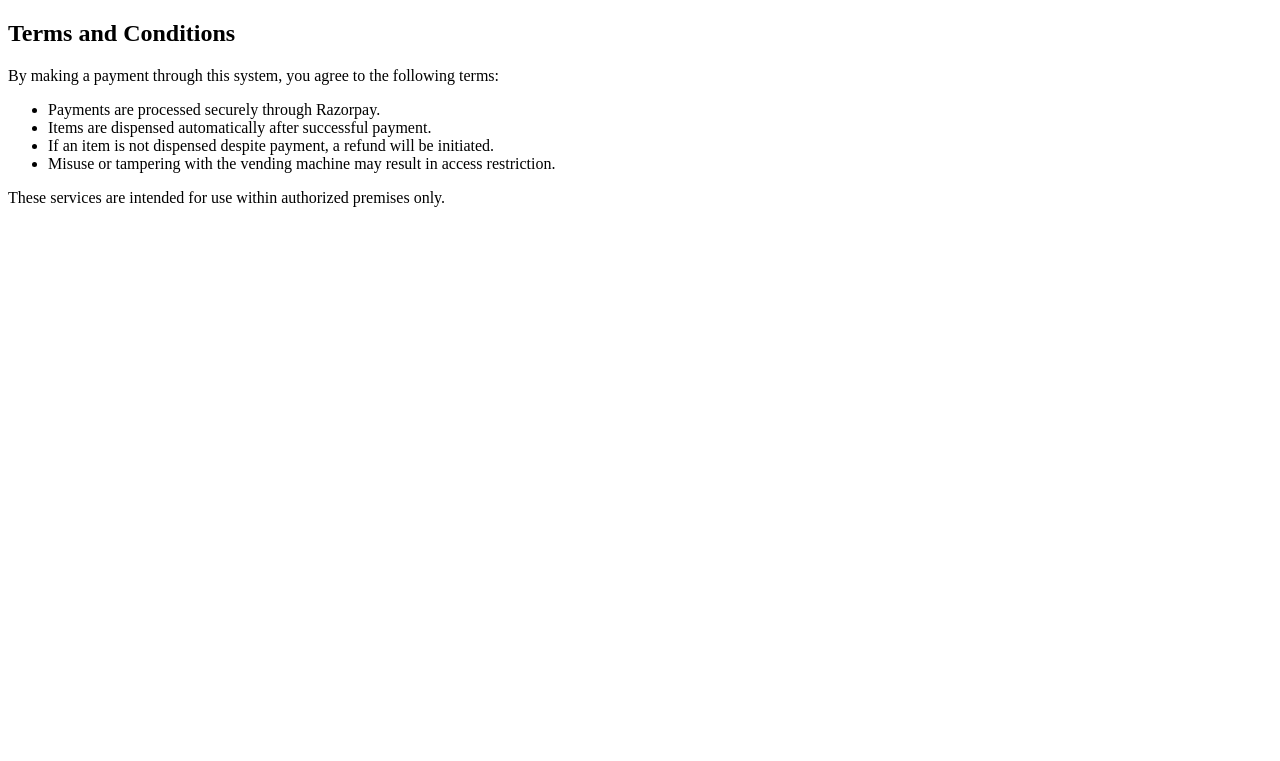
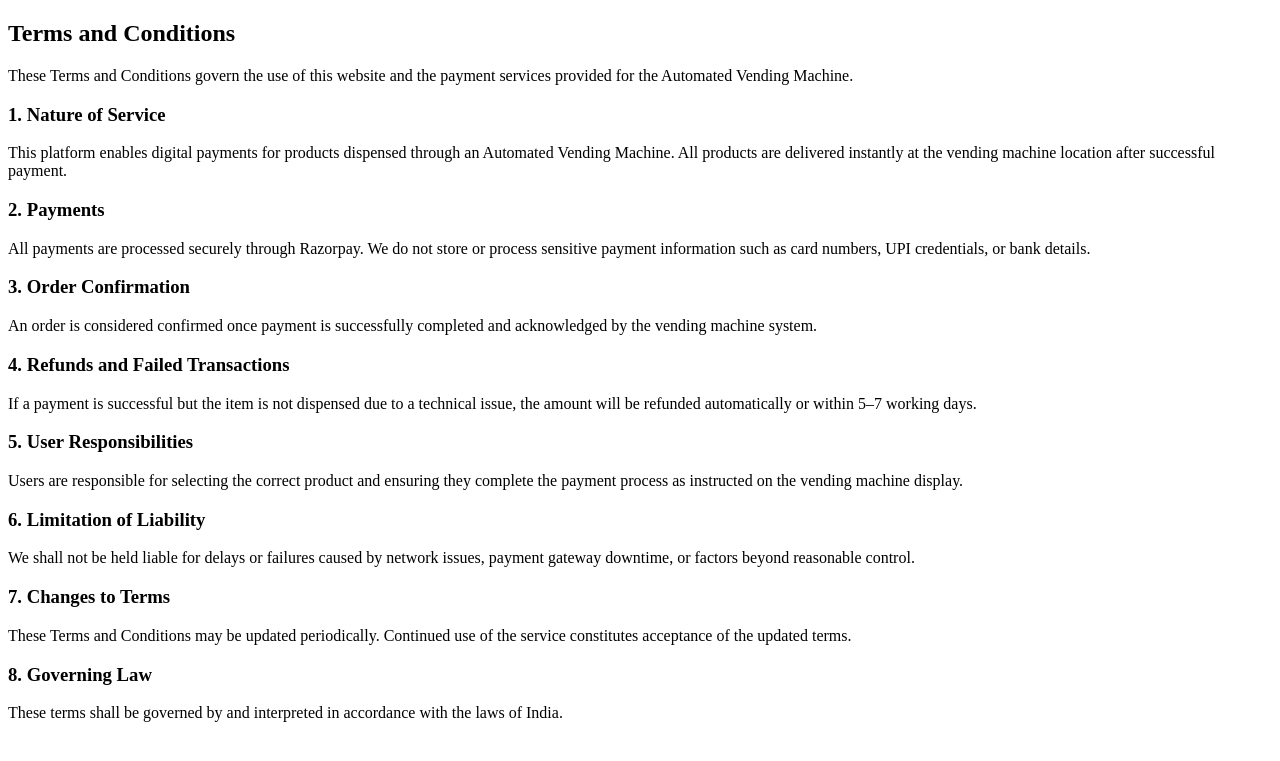
Before and after one commit to AdhirajBaul/AVM_backend, a Flask app: page /terms in a window 1280 px wide. Shown: the top 761 px of the page. Run offline with Flask 3, Linux system fonts and the light colour scheme; parts of the project's set-up code (start-up, migrations or seed data) failed here and were passed over.

Commit message:
Expand Contact, Shipping Policy, and Terms pages for Razorpay compliance

```diff
--- a/templates/terms.html
+++ b/templates/terms.html
@@ -1,23 +1,68 @@
 <!DOCTYPE html>
 <html>
-<head><title>Terms and Conditions</title></head>
+<head>
+  <title>Terms and Conditions</title>
+</head>
 <body>
-<h2>Terms and Conditions</h2>
+  <h2>Terms and Conditions</h2>
 
-<p>
-By making a payment through this system, you agree to the following terms:
-</p>
+  <p>
+    These Terms and Conditions govern the use of this website and
+    the payment services provided for the Automated Vending Machine.
+  </p>
 
-<ul>
-  <li>Payments are processed securely through Razorpay.</li>
-  <li>Items are dispensed automatically after successful payment.</li>
-  <li>If an item is not dispensed despite payment, a refund will be initiated.</li>
-  <li>Misuse or tampering with the vending machine may result in access restriction.</li>
-</ul>
+  <h3>1. Nature of Service</h3>
+  <p>
+    This platform enables digital payments for products dispensed
+    through an Automated Vending Machine. All products are delivered
+    instantly at the vending machine location after successful payment.
+  </p>
 
-<p>
-These services are intended for use within authorized premises only.
-</p>
+  <h3>2. Payments</h3>
+  <p>
+    All payments are processed securely through Razorpay.
+    We do not store or process sensitive payment information such
+    as card numbers, UPI credentials, or bank details.
+  </p>
 
+  <h3>3. Order Confirmation</h3>
+  <p>
+    An order is considered confirmed once payment is successfully
+    completed and acknowledged by the vending machine system.
+  </p>
+
+  <h3>4. Refunds and Failed Transactions</h3>
+  <p>
+    If a payment is successful but the item is not dispensed due to
+    a technical issue, the amount will be refunded automatically or
+    within 5–7 working days.
+  </p>
+
+  <h3>5. User Responsibilities</h3>
+  <p>
+    Users are responsible for selecting the correct product and
+    ensuring they complete the payment process as instructed on
+    the vending machine display.
+  </p>
+
+  <h3>6. Limitation of Liability</h3>
+  <p>
+    We shall not be held liable for delays or failures caused by
+    network issues, payment gateway downtime, or factors beyond
+    reasonable control.
+  </p>
+
+  <h3>7. Changes to Terms</h3>
+  <p>
+    These Terms and Conditions may be updated periodically.
+    Continued use of the service constitutes acceptance of the
+    updated terms.
+  </p>
+
+  <h3>8. Governing Law</h3>
+  <p>
+    These terms shall be governed by and interpreted in accordance
+    with the laws of India.
+  </p>
 </body>
 </html>
```
Also changed, not shown: templates/contact.html (+42 -5 lines), templates/shipping.html (+32 -5 lines).
